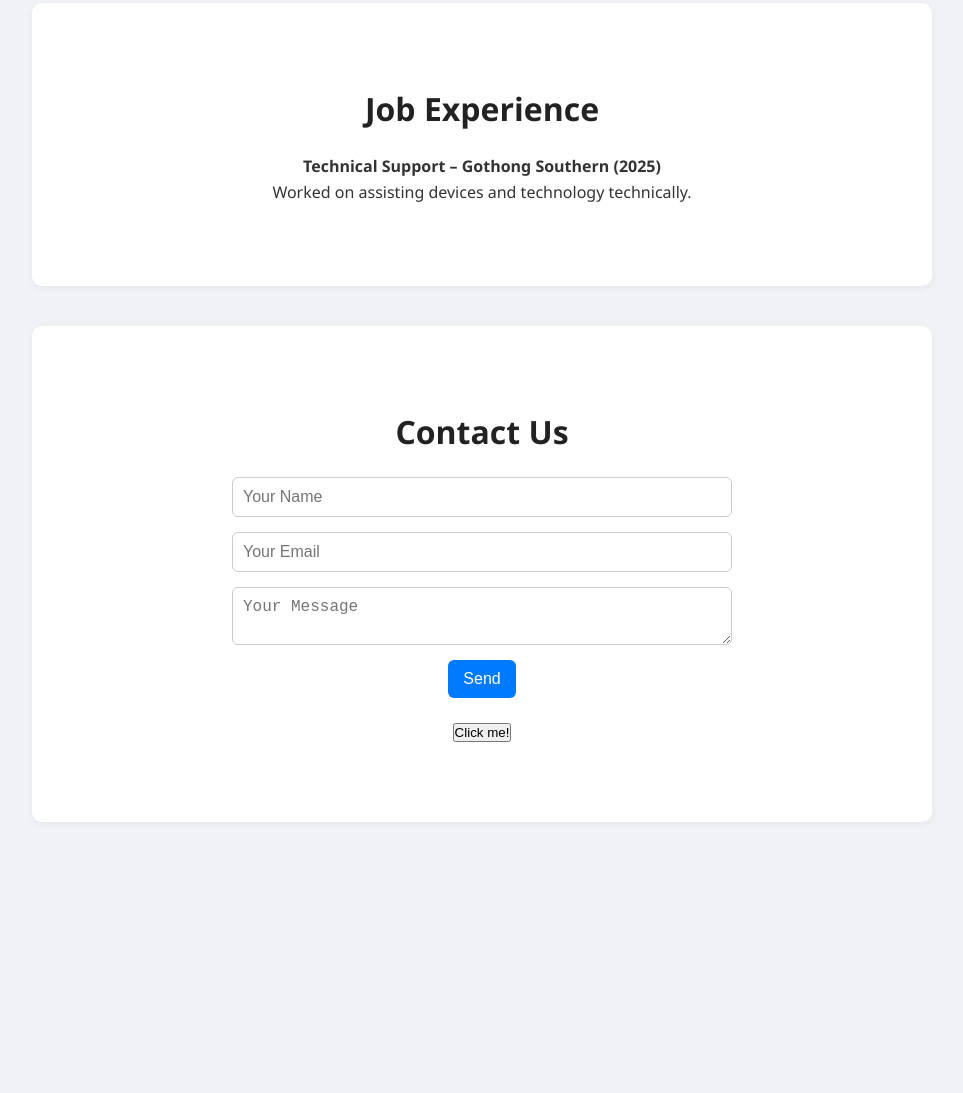
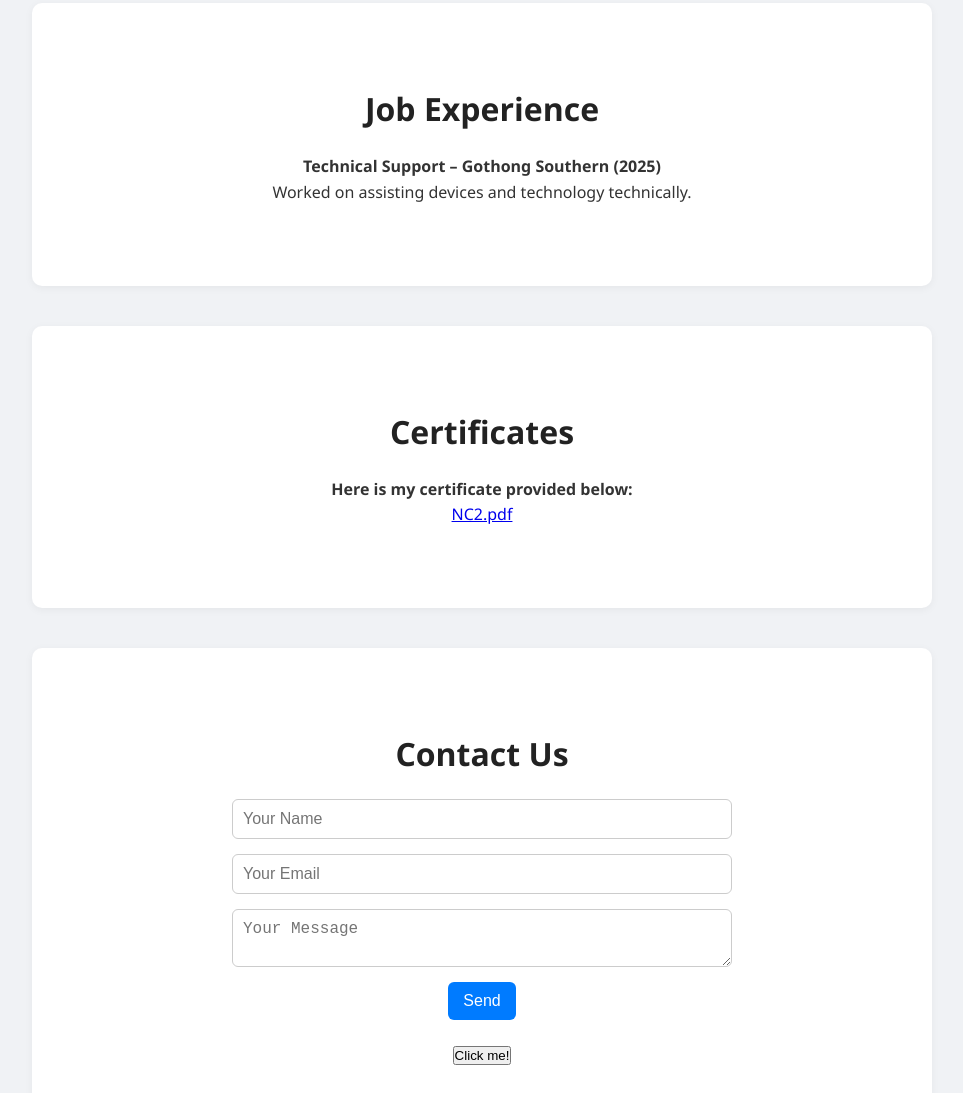
Before and after one commit to AndrieBasilgo/AndrieBasilgo.github.io, a plain HTML site: page index.html in a window 1280 px wide. Shown: the part 1578-2671 px from the top of the page, without its empty margins (158-1121 px from the left). Before the commit the page ends 2440 px from the top, so only its background shows below. Drawn offline with Linux system fonts and the light colour scheme.

Commit message:
index.html

```diff
--- a/index.html
+++ b/index.html
@@ -52,6 +52,14 @@
             <p>Worked on assisting devices and technology technically.</p>
         </div>
     </section>
+
+    <section id="certificate">
+        <h2>Certificates</h2>
+        <div class="certi">
+            <h4>Here is my certificate provided below:</h4>
+            <a href="assets/img/NC.pdf">NC2.pdf</a>
+        </div>
+    </section>
     <section id="contact">
         <h2>Contact Us</h2>
         <form id="contact-form">
@@ -70,6 +78,7 @@
             <li><a href="#trainings">Trainings</a></li>
             <li><a href="#projects">Projects</a></li>
             <li><a href="#experience">Experience</a></li>
+            <li><a href="#certificate">Certificates</a></li>
             <li><a href="#contact">Contact</a></li>
             <button id="darkModeToggle" class="dark-mode-btn">Dark Mode</button>
         </ul>
```
